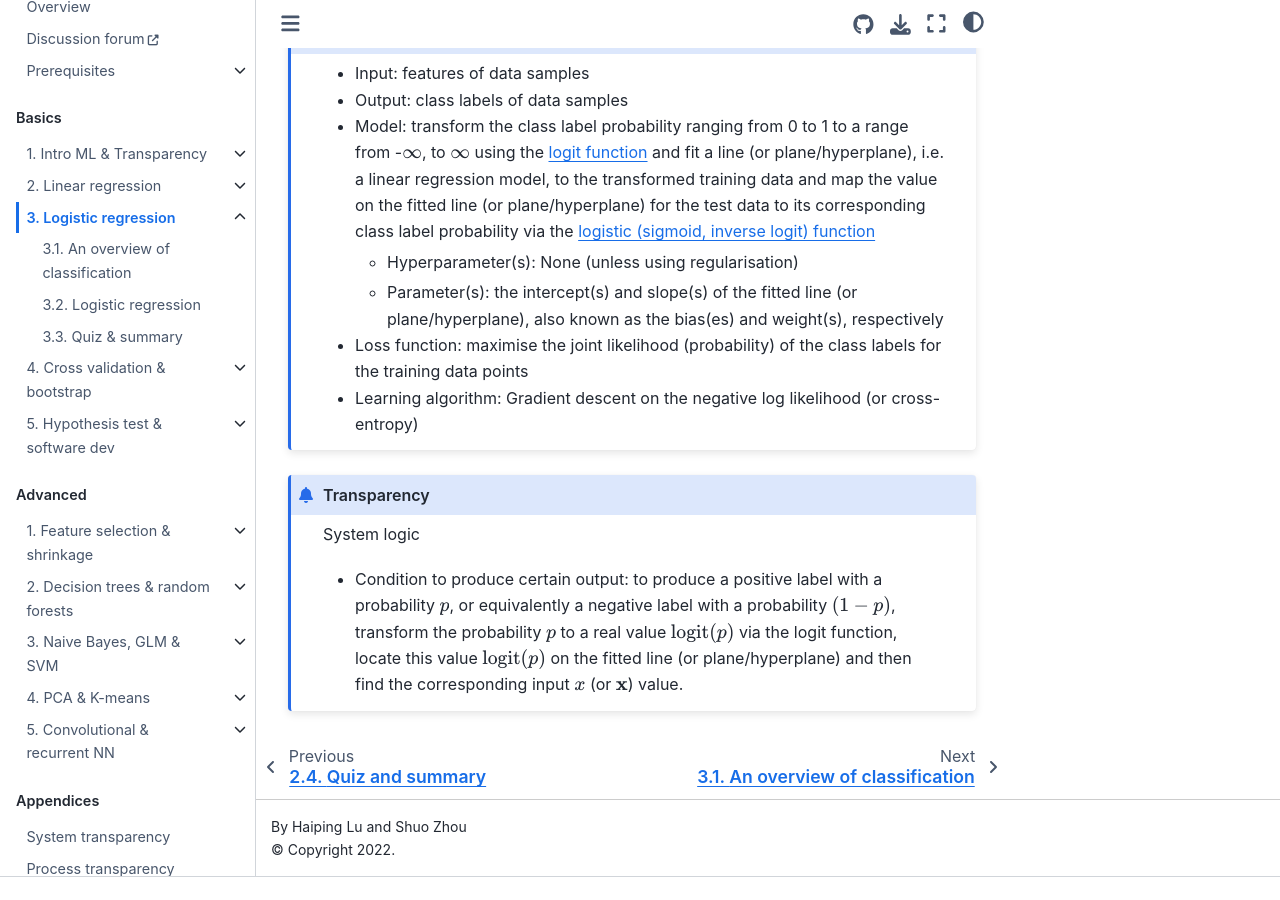
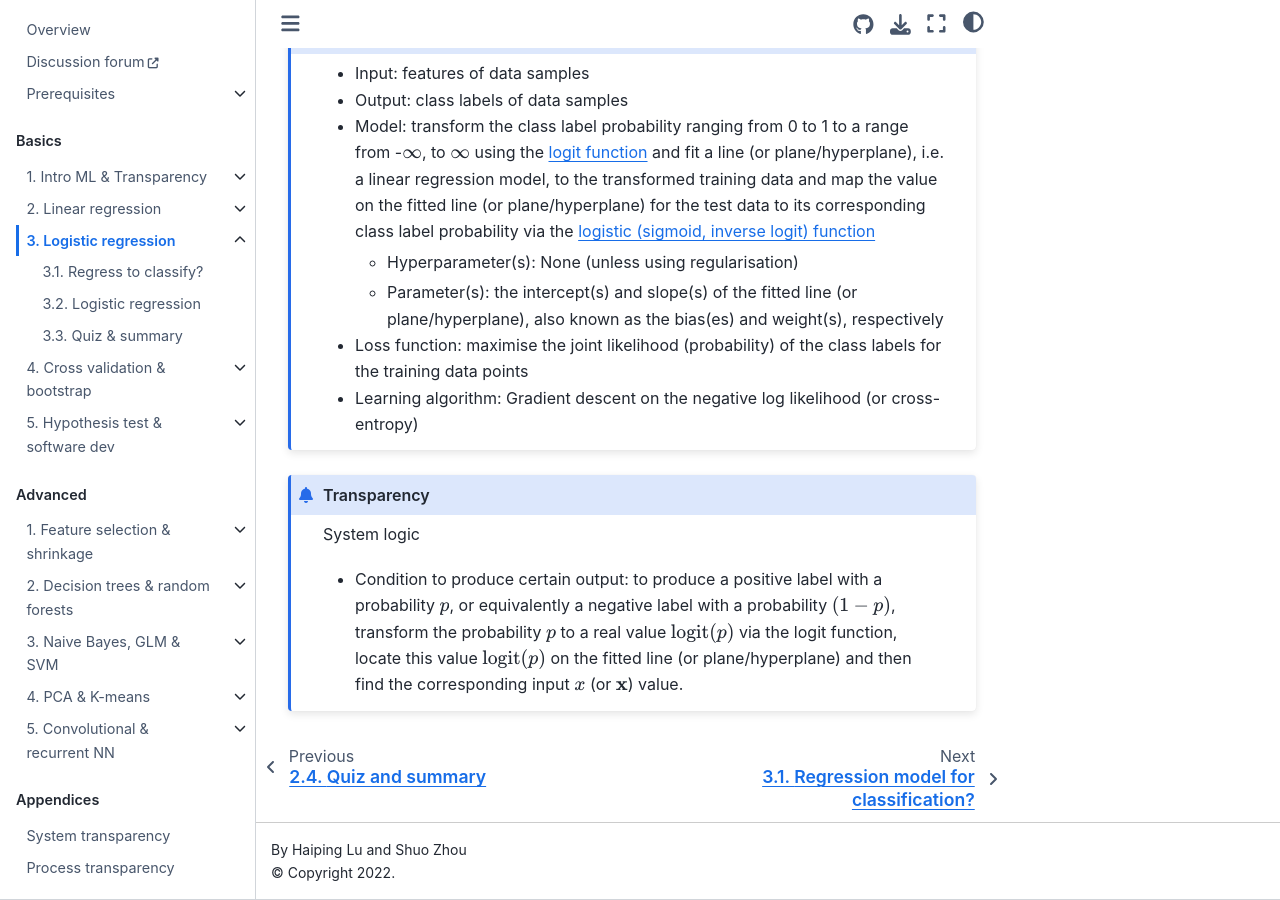
Before and after one commit to pykale/transparentML, a Jupyter Book: the page built from content/03-logistic-reg/overview.md, in a window 1280 px wide and 900 px high, scrolled down 708 px. Built offline with Jupyter Book 1.0.4 settings and Sphinx 7.4.7 and the Sphinx Book theme 1.1.4, drawn with Linux system fonts in a browser that asks for light colours; pages that are not in the unit, such as notebooks, are missing from menus; before the commit the page ends 1585 px from its top, so only the background shows below that.

Commit message:
refine and rename regress2classify

```diff
--- a/content/_toc.yml
+++ b/content/_toc.yml
@@ -56,8 +56,8 @@ parts:
   - file: 03-logistic-reg/overview
     title: Logistic regression
     sections:
-    - file: 03-logistic-reg/classification
-      title: An overview of classification
+    - file: 03-logistic-reg/regress-to-classify
+      title: Regress to classify?
     - file: 03-logistic-reg/logistic-regression
       title: Logistic regression
     - file: 03-logistic-reg/quiz-sum-ref
```
Also changed, not shown: content/03-logistic-reg/classification.ipynb (deleted), content/03-logistic-reg/regress-to-classify.ipynb (added).
